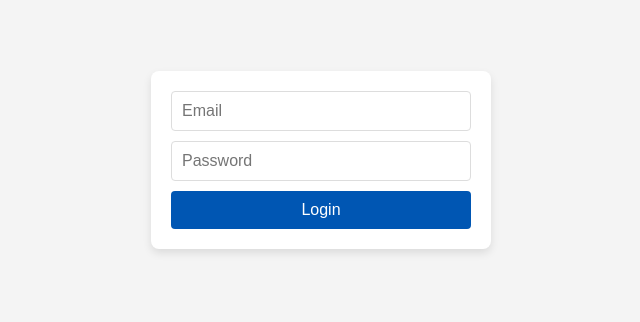
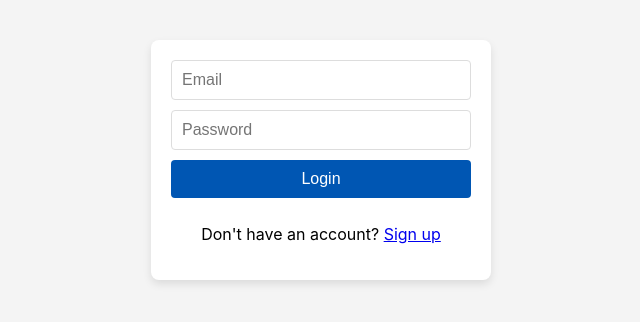
Before and after one commit to djaramil/supabase-login, a React (Create React App) app: page / in a window 1280 px wide. Shown: the part 240-562 px from the top of the page, without its empty margins (319-959 px from the left). Built offline with nearby package versions, Linux system fonts and the light colour scheme.

Commit message:
updated login page

```diff
--- a/src/Login.js
+++ b/src/Login.js
@@ -1,22 +1,21 @@
 import React, { useState } from 'react';
-import { useHistory } from 'react-router-dom';
+import { useHistory, Link } from 'react-router-dom';
 import supabase from './supabaseClient';
 
 function Login() {
   const [email, setEmail] = useState('');
   const [password, setPassword] = useState('');
-  const [error, setError] = useState(''); // State to store the login error message
+  const [error, setError] = useState('');
   const history = useHistory();
 
   const handleLogin = async (e) => {
     e.preventDefault();
-    // Using signInWithPassword instead of signIn
     const { error } = await supabase.auth.signInWithPassword({ email, password });
 
     if (error) {
-      setError(error.message); // Set the error message to be displayed
+      setError(error.message);
     } else {
-      history.push('/home'); // Redirect to the home page on successful login
+      history.push('/home');
     }
   };
 
@@ -26,7 +25,10 @@
         <input type="email" placeholder="Email" value={email} onChange={e => setEmail(e.target.value)} />
         <input type="password" placeholder="Password" value={password} onChange={e => setPassword(e.target.value)} />
         <button type="submit">Login</button>
-        {error && <div style={{ color: 'red', marginTop: '10px' }}>{error}</div>} {/* Display error message if there is one */}
+        {error && <div style={{ color: 'red', marginTop: '10px' }}>{error}</div>}
+        <p>
+          Don't have an account? <Link to="/signup">Sign up</Link>
+        </p>
       </form>
     </div>
   );
```
